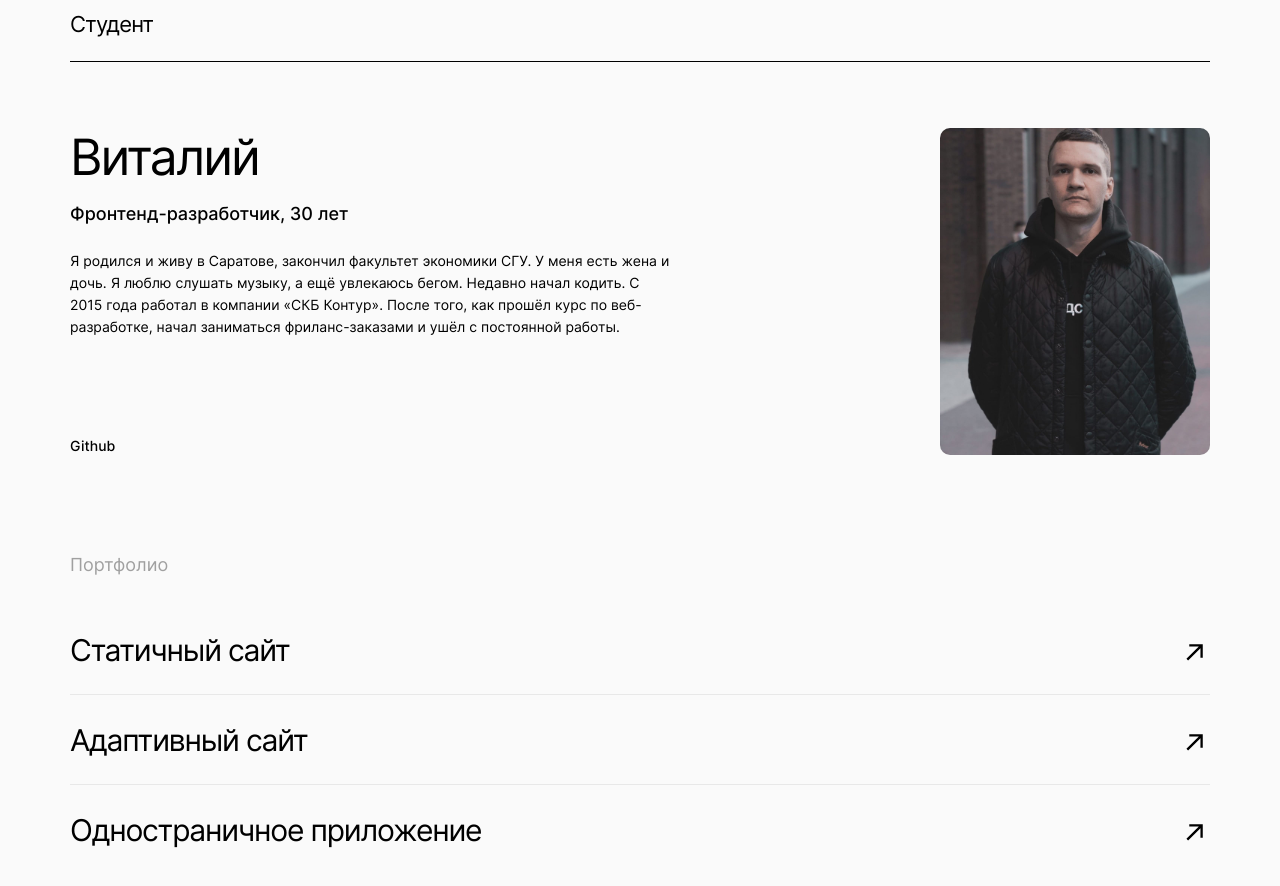
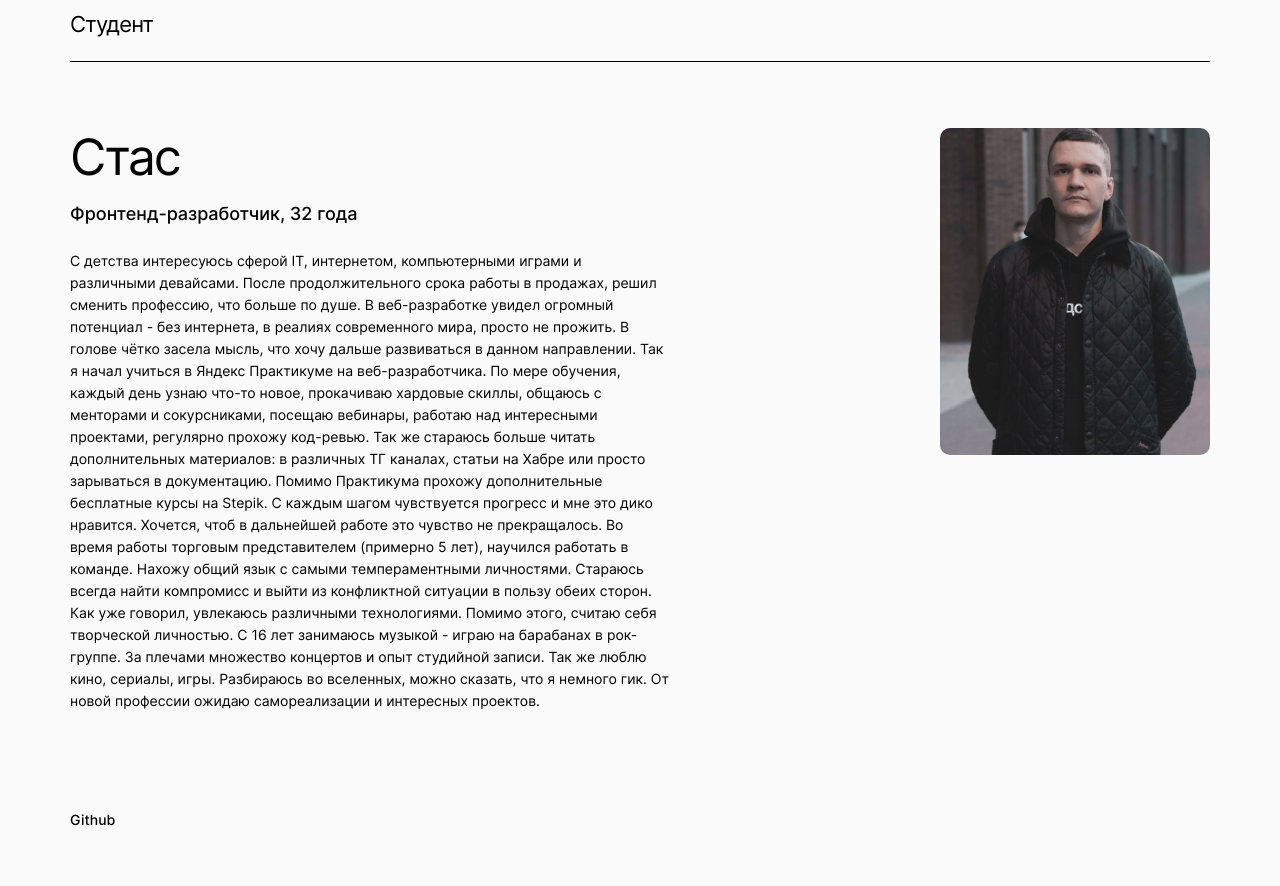
Before and after one commit to StasKudinow/movies-explorer-frontend, a React (Create React App) app: page / in a window 1280 px wide. Shown: the part 1980-2866 px from the top of the page. Built offline with nearby package versions, Linux system fonts and the light colour scheme.

Commit message:
hotfixed 4.3

```diff
--- a/src/components/AboutMe/AboutMe.js
+++ b/src/components/AboutMe/AboutMe.js
@@ -7,13 +7,30 @@ function AboutMe() {
       <Title title="Студент" />
       <div className="student__container">
         <div className="student__info">
-          <h3 className="student__name">Виталий</h3>
-          <h4 className="student__about">Фронтенд-разработчик, 30 лет</h4>
+          <h3 className="student__name">Стас</h3>
+          <h4 className="student__about">Фронтенд-разработчик, 32 года</h4>
           <p className="student__description">
-            Я родился и живу в Саратове, закончил факультет экономики СГУ. У меня есть жена
-            и дочь. Я люблю слушать музыку, а ещё увлекаюсь бегом. Недавно начал кодить.
-            С 2015 года работал в компании «СКБ Контур». После того, как прошёл курс по
-            веб-разработке, начал заниматься фриланс-заказами и ушёл с постоянной работы.
+            С детства интересуюсь сферой IT, интернетом, компьютерными играми и различными
+            девайсами. После продолжительного срока работы в продажах, решил сменить профессию,
+            что больше по душе. В веб-разработке увидел огромный потенциал - без интернета, в
+            реалиях современного мира, просто не прожить. В голове чётко засела мысль, что хочу
+            дальше развиваться в данном направлении. Так я начал учиться в Яндекс Практикуме на
+            веб-разработчика.
+            По мере обучения, каждый день узнаю что-то новое, прокачиваю хардовые скиллы,
+            общаюсь с менторами и сокурсниками, посещаю вебинары, работаю над интересными
+            проектами, регулярно прохожу код-ревью. Так же стараюсь больше читать дополнительных
+            материалов: в различных ТГ каналах, статьи на Хабре или просто зарываться в
+            документацию. Помимо Практикума прохожу дополнительные бесплатные курсы на Stepik.
+            С каждым шагом чувствуется прогресс и мне это дико нравится. Хочется, чтоб в дальнейшей
+            работе это чувство не прекращалось.
+            Во время работы торговым представителем (примерно 5 лет), научился работать в команде.
+            Нахожу общий язык с самыми темпераментными личностями. Стараюсь всегда найти
+            компромисс и выйти из конфликтной ситуации в пользу обеих сторон.
+            Как уже говорил, увлекаюсь различными технологиями. Помимо этого, считаю себя
+            творческой личностью. С 16 лет занимаюсь музыкой - играю на барабанах в рок-группе. За
+            плечами множество концертов и опыт студийной записи. Так же люблю кино, сериалы,
+            игры. Разбираюсь во вселенных, можно сказать, что я немного гик.
+            От новой профессии ожидаю самореализации и интересных проектов.
           </p>
           <a className="student__link" href="https://github.com/StasKudinow" target="blank">Github</a>
         </div>
```
